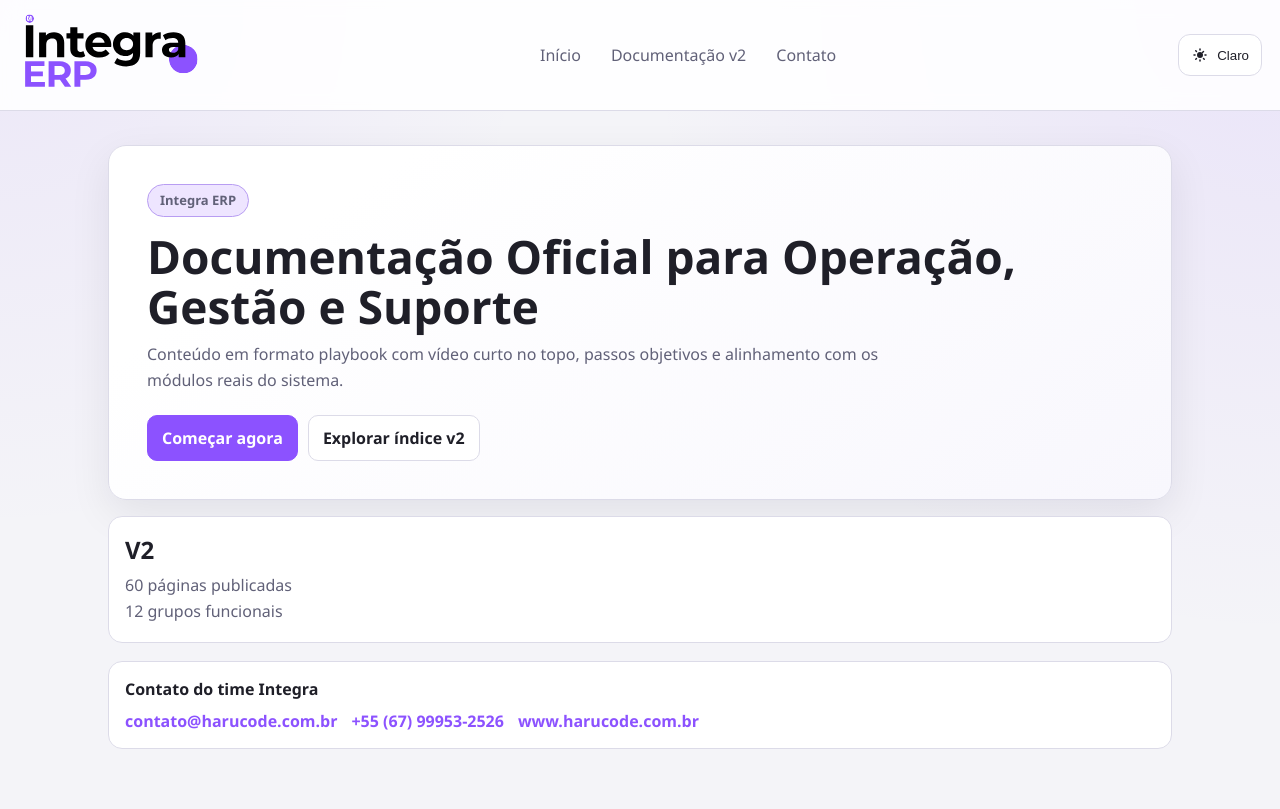
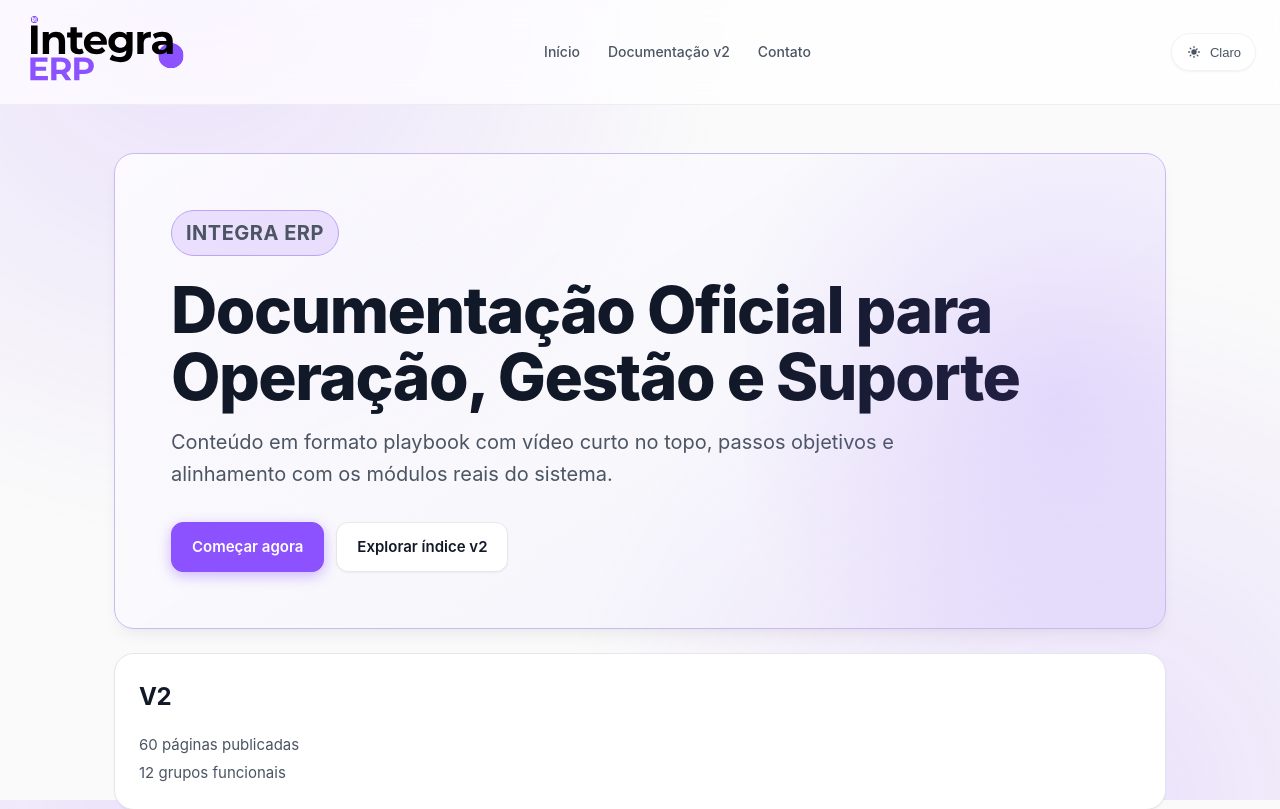
Before and after one commit to HaruCodeTI/integra-documentation, a Next.js app: page / in a window 1280 px wide. Shown: the top 809 px of the page. Built offline with nearby package versions, Linux system fonts and the light colour scheme.

Commit message:
feat(IN-284): Resolves sidebar navigation lag and redesigns document layout

```diff
--- a/app/globals.css
+++ b/app/globals.css
@@ -1,31 +1,50 @@
 :root {
+  /* Brand Integra */
   --brand-primary: #000000;
   --brand-secondary: #8c52ff;
-  --brand-secondary-light: #dbcef5;
-  --bg: #f4f4f8;
-  --bg-strong: #ebeaf4;
+  --brand-secondary-light: #ab82ff;
+  --brand-secondary-alpha: rgba(140, 82, 255, 0.15);
+
+  /* Light Theme - Premium Neutral Scale */
+  --bg: #fafafa;
+  --bg-strong: #f4f4f5;
   --panel: #ffffff;
-  --panel-soft: #f8f7fd;
-  --text: #1f1f28;
-  --text-soft: #616178;
-  --line: #dcdbe8;
-  --success: #1f8a55;
-  --shadow: 0 14px 40px rgba(16, 12, 36, 0.08);
+  --panel-soft: #fcfcfd;
+  --text: #111827;
+  --text-soft: #4b5563;
+  --line: #e5e7eb;
+  --success: #10b981;
+
+  /* Elevamento e Sombras */
+  --shadow-sm: 0 1px 2px 0 rgba(0, 0, 0, 0.05);
+  --shadow-md: 0 4px 6px -1px rgba(0, 0, 0, 0.05), 0 2px 4px -1px rgba(0, 0, 0, 0.03);
+  --shadow-lg: 0 10px 15px -3px rgba(0, 0, 0, 0.05), 0 4px 6px -2px rgba(0, 0, 0, 0.02);
+  --shadow-glow: 0 0 20px rgba(140, 82, 255, 0.1);
+  --border-radius-base: 12px;
+  --border-radius-lg: 20px;
 }
 
 html[data-theme='dark'] {
-  --bg: #0f1015;
-  --bg-strong: #171823;
-  --panel: #171926;
-  --panel-soft: #1f2233;
-  --text: #f0eff8;
-  --text-soft: #b2b3ca;
-  --line: #2d3146;
-  --shadow: 0 18px 42px rgba(0, 0, 0, 0.4);
+  /* Dark Theme - Profundo e sofisticado estilo Linear */
+  --bg: #0d0d0f;
+  --bg-strong: #141417;
+  --panel: #111114;
+  --panel-soft: #18181b;
+  --text: #f3f4f6;
+  --text-soft: #9ca3af;
+  --line: #27272a;
+  --brand-secondary-alpha: rgba(140, 82, 255, 0.25);
+
+  --shadow-sm: 0 1px 2px 0 rgba(0, 0, 0, 0.3);
+  --shadow-md: 0 4px 6px -1px rgba(0, 0, 0, 0.2), 0 2px 4px -1px rgba(0, 0, 0, 0.1);
+  --shadow-lg: 0 10px 15px -3px rgba(0, 0, 0, 0.25), 0 4px 6px -2px rgba(0, 0, 0, 0.15);
+  --shadow-glow: 0 0 30px rgba(140, 82, 255, 0.15);
 }
 
 * {
   box-sizing: border-box;
+  -webkit-font-smoothing: antialiased;
+  -moz-osx-font-smoothing: grayscale;
 }
 
 html,
@@ -36,45 +55,57 @@ body {
 }
 
 body {
-  font-family: 'Public Sans', 'Segoe UI', sans-serif;
+  font-family: 'Inter', 'Geist', -apple-system, BlinkMacSystemFont, 'Segoe UI', Roboto, Helvetica, Arial, sans-serif;
   color: var(--text);
-  background:
-    radial-gradient(circle at 0% 0%, color-mix(in srgb, var(--brand-secondary) 8%, transparent) 0, transparent 35%),
-    radial-gradient(circle at 100% 0%, color-mix(in srgb, var(--brand-secondary) 10%, transparent) 0, transparent 42%),
-    var(--bg);
+  background-color: var(--bg);
+  background-image:
+    radial-gradient(circle at 15% 0%, var(--brand-secondary-alpha) 0, transparent 40%),
+    radial-gradient(circle at 85% 100%, var(--brand-secondary-alpha) 0, transparent 40%);
+  background-attachment: fixed;
+  line-height: 1.6;
 }
 
 a {
   color: inherit;
   text-decoration: none;
+  transition: color 0.15s ease-out;
 }
 
+/* ------------------------
+   A. NAVBAR (Glassmorphism)
+   ------------------------ */
 .app-header {
   position: sticky;
   top: 0;
   z-index: 60;
-  backdrop-filter: blur(10px);
-  border-bottom: 1px solid var(--line);
-  background: color-mix(in srgb, var(--panel) 88%, transparent);
+  background: color-mix(in srgb, var(--panel) 70%, transparent);
+  backdrop-filter: blur(16px) saturate(180%);
+  -webkit-backdrop-filter: blur(16px) saturate(180%);
+  border-bottom: 1px solid color-mix(in srgb, var(--line) 70%, transparent);
 }
 
 .app-header-inner {
   max-width: 1400px;
   margin: 0 auto;
-  padding: 10px 18px;
+  padding: 12px 24px;
   display: grid;
   grid-template-columns: auto 1fr auto;
   align-items: center;
-  gap: 18px;
+  gap: 24px;
 }
 
 .brand-link {
   display: inline-flex;
   align-items: center;
+  transition: opacity 0.2s ease;
+}
+
+.brand-link:hover {
+  opacity: 0.8;
 }
 
 .brand-logo {
-  width: 180px;
+  width: 160px;
   height: auto;
   display: block;
 }
@@ -82,22 +113,22 @@ a {
 .top-nav {
   display: flex;
   align-items: center;
-  gap: 8px;
+  gap: 4px;
   justify-content: center;
   flex-wrap: wrap;
 }
 
 .top-nav a {
   color: var(--text-soft);
-  border: 1px solid transparent;
-  padding: 8px 10px;
-  border-radius: 9px;
+  font-size: 14px;
+  font-weight: 500;
+  padding: 8px 12px;
+  border-radius: var(--border-radius-base);
   transition: all 0.2s ease;
 }
 
 .top-nav a:hover {
   color: var(--text);
-  border-color: var(--line);
   background: var(--panel-soft);
 }
 
@@ -107,42 +138,63 @@ a {
 }
 
 .theme-toggle {
-  border: 1px solid var(--line);
-  background: var(--panel);
-  border-radius: 12px;
-  color: var(--text);
-  min-height: 42px;
-  padding: 8px 12px;
+  border: 1px solid color-mix(in srgb, var(--line) 50%, transparent);
+  background: color-mix(in srgb, var(--panel) 50%, transparent);
+  border-radius: 99px;
+  color: var(--text-soft);
+  min-height: 38px;
+  padding: 8px 14px;
   display: inline-flex;
   gap: 8px;
   align-items: center;
   cursor: pointer;
+  font-size: 13px;
+  font-weight: 500;
   transition: all 0.2s ease;
+  box-shadow: var(--shadow-sm);
 }
 
 .theme-toggle svg {
-  width: 18px;
-  height: 18px;
+  width: 16px;
+  height: 16px;
   fill: currentColor;
 }
 
 .theme-toggle:hover {
-  border-color: var(--brand-secondary);
   color: var(--brand-secondary);
+  border-color: var(--brand-secondary-alpha);
+  background: var(--brand-secondary-alpha);
+  box-shadow: var(--shadow-glow);
 }
 
+/* ------------------------
+   D. PÁGINA INICIAL / HOME
+   ------------------------ */
 .home {
   max-width: 1100px;
   margin: 0 auto;
-  padding: 34px 18px 64px;
+  padding: 48px 24px 80px;
 }
 
 .hero {
-  border: 1px solid var(--line);
-  background: linear-gradient(145deg, var(--panel) 20%, var(--panel-soft) 100%);
-  border-radius: 18px;
-  padding: clamp(22px, 3vw, 38px);
-  box-shadow: var(--shadow);
+  border: 1px solid color-mix(in srgb, var(--brand-secondary) 30%, var(--line));
+  background: linear-gradient(145deg, color-mix(in srgb, var(--panel) 80%, transparent), color-mix(in srgb, var(--brand-secondary-alpha) 40%, transparent));
+  border-radius: var(--border-radius-lg);
+  padding: clamp(32px, 5vw, 56px);
+  box-shadow: var(--shadow-lg);
+  position: relative;
+  overflow: hidden;
+}
+
+.hero::after {
+  content: '';
+  position: absolute;
+  top: -50%;
+  right: -20%;
+  width: 60%;
+  height: 200%;
+  background: radial-gradient(circle, var(--brand-secondary-alpha) 0%, transparent 60%);
+  pointer-events: none;
 }
 
 .badge {
@@ -151,15 +203,19 @@ a {
   background: color-mix(in srgb, var(--brand-secondary) 15%, transparent);
   color: var(--brand-secondary);
   border-radius: 999px;
-  padding: 5px 12px;
-  font-size: 13px;
+  padding: 6px 14px;
+  font-size: 12px;
   font-weight: 700;
+  letter-spacing: 0.5px;
+  text-transform: uppercase;
 }
 
 .hero h1 {
-  margin: 14px 0 10px;
-  font-size: clamp(28px, 5vw, 46px);
-  line-height: 1.1;
+  margin: 20px 0 16px;
+  font-size: clamp(36px, 6vw, 64px);
+  line-height: 1.05;
+  font-weight: 800;
+  letter-spacing: -1.5px;
   max-width: 900px;
 }
 
@@ -167,84 +223,114 @@ a {
   margin: 0;
   color: var(--text-soft);
   max-width: 760px;
+  font-size: clamp(16px, 2.5vw, 20px);
   line-height: 1.6;
 }
 
 .hero-actions {
   display: flex;
-  gap: 10px;
+  gap: 12px;
   flex-wrap: wrap;
-  margin-top: 22px;
+  margin-top: 32px;
+  position: relative;
+  z-index: 2;
 }
 
 .hero-actions a {
-  border-radius: 10px;
-  padding: 11px 14px;
-  font-weight: 700;
-  border: 1px solid var(--line);
+  border-radius: var(--border-radius-base);
+  padding: 12px 20px;
+  font-weight: 600;
+  font-size: 15px;
+  border: 1px solid transparent;
   transition: all 0.2s ease;
+  display: inline-flex;
+  align-items: center;
+  gap: 8px;
 }
 
 .hero-actions a:first-child {
   background: var(--brand-secondary);
   color: #fff;
   border-color: var(--brand-secondary);
+  box-shadow: 0 4px 14px rgba(140, 82, 255, 0.4);
 }
 
 .hero-actions a:first-child:hover {
-  background: color-mix(in srgb, var(--brand-secondary) 86%, #000);
+  background: color-mix(in srgb, var(--brand-secondary) 85%, #000);
+  transform: translateY(-2px);
+  box-shadow: 0 6px 20px rgba(140, 82, 255, 0.5);
 }
 
 .hero-actions a:last-child {
   background: var(--panel);
   color: var(--text);
+  border-color: var(--line);
+  box-shadow: var(--shadow-sm);
 }
 
 .hero-actions a:last-child:hover {
   border-color: var(--brand-secondary);
+  background: var(--brand-secondary-alpha);
   color: var(--brand-secondary);
 }
 
 .versions {
-  margin-top: 16px;
+  margin-top: 24px;
   display: grid;
-  grid-template-columns: repeat(auto-fit, minmax(190px, 1fr));
-  gap: 12px;
+  grid-template-columns: repeat(auto-fit, minmax(280px, 1fr));
+  gap: 16px;
 }
 
 .version-card {
   border: 1px solid var(--line);
   background: var(--panel);
-  border-radius: 14px;
-  padding: 16px;
+  border-radius: var(--border-radius-lg);
+  padding: 24px;
+  box-shadow: var(--shadow-sm);
+  transition: all 0.2s;
+  display: flex;
+  flex-direction: column;
+}
+
+.version-card:hover {
+  border-color: var(--brand-secondary-alpha);
+  box-shadow: var(--shadow-md);
+  transform: translateY(-2px);
 }
 
 .version-card h2 {
-  margin: 0 0 8px;
+  margin: 0 0 12px;
+  font-size: 24px;
+  font-weight: 700;
+  letter-spacing: -0.5px;
 }
 
 .version-card p {
-  margin: 4px 0;
+  margin: 4px 0 0;
   color: var(--text-soft);
+  font-size: 15px;
 }
 
 .contact-strip {
-  margin-top: 18px;
+  margin-top: 24px;
   border: 1px solid var(--line);
-  border-radius: 14px;
+  border-radius: var(--border-radius-lg);
   background: var(--panel);
-  padding: 16px;
+  padding: 24px;
+  box-shadow: var(--shadow-sm);
 }
 
 .contact-strip h3 {
-  margin: 0 0 10px;
-  font-size: 16px;
+  margin: 0 0 12px;
+  font-size: 18px;
+  font-weight: 600;
+  letter-spacing: -0.5px;
 }
 
 .contact-strip div {
   display: flex;
   flex-wrap: wrap;
-  gap: 14px;
+  gap: 16px;
 }
 
 .contact-strip a {
@@ -252,315 +338,9 @@ a {
   font-weight: 600;
 }
 
-.docs-shell {
-  display: grid;
-  grid-template-columns: auto minmax(0, 1fr);
-  max-width: 1400px;
-  margin: 0 auto;
-}
-
-.mobile-sidebar-trigger {
-  display: none;
-}
-
-.sidebar-overlay {
-  display: none;
-}
-
-.sidebar {
-  width: 310px;
-  border-right: 1px solid var(--line);
-  background: var(--panel);
-  position: sticky;
-  top: 66px;
-  height: calc(100vh - 66px);
-  overflow: auto;
-  padding: 14px;
-  transition: width 0.25s ease;
-}
-
-.sidebar.collapsed {
-  width: 78px;
-  padding-left: 10px;
-  padding-right: 10px;
-}
-
-.sidebar.collapsed .sidebar-top {
-  grid-template-columns: 1fr;
-  justify-items: center;
-}
-
-.sidebar-top {
-  display: grid;
-  grid-template-columns: auto 1fr auto;
-  align-items: center;
-  gap: 10px;
-  margin-bottom: 12px;
-}
-
-.sidebar-top h2 {
-  margin: 0;
-  font-size: 16px;
-}
-
-.sidebar-mobile-close {
-  display: none !important;
-}
-
-.icon-button {
-  min-width: 34px;
-  height: 34px;
-  border: 1px solid var(--line);
-  background: var(--panel-soft);
-  border-radius: 8px;
-  display: inline-flex;
-  align-items: center;
-  justify-content: center;
-  cursor: pointer;
-  color: var(--text-soft);
-}
-
-.icon-button svg {
-  width: 17px;
-  height: 17px;
-  fill: none;
-  stroke: currentColor;
-  stroke-width: 2;
-  stroke-linecap: round;
-  stroke-linejoin: round;
-}
-
-.icon-button:hover {
-  color: var(--brand-secondary);
-  border-color: var(--brand-secondary);
-}
-
-.sidebar input {
-  width: 100%;
-  border: 1px solid var(--line);
-  background: var(--panel-soft);
-  color: var(--text);
-  border-radius: 10px;
-  padding: 10px 12px;
-  margin-bottom: 10px;
-}
-
-.sidebar nav {
-  display: grid;
-  gap: 8px;
-}
-
-.sidebar section {
-  border: 1px solid var(--line);
-  border-radius: 12px;
-  padding: 10px;
-  background: var(--panel-soft);
-}
-
-.sidebar h3 {
-  margin: 0 0 8px;
-  display: inline-flex;
-  align-items: center;
-  gap: 8px;
-  font-size: 12px;
-  text-transform: uppercase;
-  color: var(--text-soft);
-}
-
-.sidebar ul {
-  margin: 0;
-  padding: 0;
-  list-style: none;
-}
-
-.sidebar li a {
-  display: block;
-  padding: 7px 9px;
-  border-radius: 8px;
-  font-size: 14px;
-  color: var(--text-soft);
-  transition: all 0.2s ease;
-}
-
-.sidebar li a:hover,
-.sidebar li a.active {
-  background: color-mix(in srgb, var(--brand-secondary) 20%, transparent);
-  color: var(--text);
-}
-
-.sidebar-contact {
-  margin-top: 14px;
-  border: 1px solid var(--line);
-  border-radius: 12px;
-  padding: 12px;
-  display: grid;
-  gap: 8px;
-  background: var(--panel-soft);
-}
-
-.sidebar-contact strong {
-  font-size: 14px;
-}
-
-.sidebar-contact p {
-  margin: 0;
-  font-size: 13px;
-  color: var(--text-soft);
-  line-height: 1.4;
-}
-
-.sidebar-contact a {
-  color: var(--brand-secondary);
-  font-weight: 600;
-  font-size: 13px;
-}
-
-.doc-content {
-  padding: 20px clamp(16px, 3.5vw, 44px) 60px;
-  width: 100%;
-}
-
-.breadcrumb {
-  display: flex;
-  flex-wrap: wrap;
-  gap: 8px;
-  color: var(--text-soft);
-  font-size: 14px;
-}
-
-.doc-header {
-  margin-top: 14px;
-  border: 1px solid var(--line);
-  background: var(--panel);
-  border-radius: 16px;
-  padding: 20px;
-}
-
-.doc-version {
-  margin: 0 0 8px;
-  color: var(--brand-secondary);
-  font-size: 13px;
-  font-weight: 700;
-  text-transform: uppercase;
-}
-
-.doc-header h1 {
-  margin: 0;
-  font-size: clamp(28px, 4vw, 44px);
-}
-
-.doc-header p {
-  margin: 10px 0 0;
-  color: var(--text-soft);
-  line-height: 1.6;
-}
-
-.video-block,
-.playbook-body,
-.next-steps {
-  margin-top: 14px;
-  border: 1px solid var(--line);
-  border-radius: 14px;
-  padding: 16px;
-  background: var(--panel);
-}
-
-.video-player {
-  margin: 6px 0;
-  width: 100%;
-  border-radius: 10px;
-  background: #0f0f13;
-}
-
-.video-block a {
-  color: var(--brand-secondary);
-  word-break: break-word;
-}
-
-.playbook-body h2 {
-  margin: 0 0 8px;
-}
-
-.playbook-body p,
-.playbook-body li {
-  color: var(--text-soft);
-  line-height: 1.7;
-}
-
-.next-steps ul {
-  margin: 0;
-  padding-left: 20px;
-}
-
-.next-steps a {
-  color: var(--brand-secondary);
-  font-weight: 700;
-}
-
-.version-page {
-  max-width: 1050px;
-  margin: 0 auto;
-  padding: 32px 18px 64px;
-}
-
-.version-page h1 {
-  margin: 0;
-}
-
-.version-page p {
-  color: var(--text-soft);
-}
-
-.version-page ul {
-  margin: 14px 0 0;
-  list-style: none;
-  padding: 0;
-  display: grid;
-  gap: 10px;
-}
-
-.version-page li {
-  border: 1px solid var(--line);
-  background: var(--panel);
-  border-radius: 12px;
-  padding: 12px;
-  display: flex;
-  justify-content: space-between;
-  gap: 12px;
-}
-
-.version-page li a {
-  font-weight: 700;
-}
-
-.version-page li span {
-  color: var(--text-soft);
-  font-size: 14px;
-}
-
-.animate-fade-up,
-.animate-fade-up-delay,
-.animate-fade-up-delay-2 {
-  opacity: 0;
-  transform: translateY(12px);
-  animation: fadeUp 0.45s ease forwards;
-}
-
-.animate-fade-up-delay {
-  animation-delay: 0.1s;
-}
-
-.animate-fade-up-delay-2 {
-  animation-delay: 0.2s;
-}
-
-@keyframes fadeUp {
-  to {
-    opacity: 1;
-    transform: translateY(0);
-  }
-}
-
+/* ------------------------
+   E. RESPONSIVIDADE E MOBILE
+   ------------------------ */
 @media (max-width: 1100px) {
   .docs-shell {
     grid-template-columns: 1fr;
@@ -568,8 +348,8 @@ a {
 
   .mobile-sidebar-trigger {
     position: fixed;
-    left: 14px;
-    bottom: 14px;
+    left: 20px;
+    bottom: 20px;
     z-index: 65;
     display: inline-flex;
     align-items: center;
@@ -577,14 +357,20 @@ a {
     border: 1px solid var(--line);
     background: var(--panel);
     color: var(--text);
-    padding: 10px 12px;
-    border-radius: 12px;
-    box-shadow: var(--shadow);
+    padding: 12px 16px;
+    border-radius: 99px;
+    font-weight: 600;
+    box-shadow: var(--shadow-lg);
+    transition: transform 0.2s;
+  }
+
+  .mobile-sidebar-trigger:active {
+    transform: scale(0.95);
   }
 
   .mobile-sidebar-trigger svg {
-    width: 18px;
-    height: 18px;
+    width: 20px;
+    height: 20px;
     fill: none;
     stroke: currentColor;
     stroke-width: 2;
@@ -595,13 +381,16 @@ a {
   .sidebar {
     position: fixed;
     left: -100%;
-    top: 66px;
+    top: 65px;
     width: min(88vw, 360px);
-    height: calc(100vh - 66px);
+    height: calc(100vh - 65px);
     z-index: 80;
-    transition: left 0.26s ease;
+    transition: left 0.3s cubic-bezier(0.4, 0, 0.2, 1);
     border-right: 1px solid var(--line);
-    box-shadow: var(--shadow);
+    background: color-mix(in srgb, var(--panel) 90%, transparent);
+    backdrop-filter: blur(16px);
+    -webkit-backdrop-filter: blur(16px);
+    box-shadow: var(--shadow-lg);
   }
 
   .sidebar.mobile-open {
@@ -611,10 +400,20 @@ a {
   .sidebar-overlay {
     display: block;
     position: fixed;
-    inset: 66px 0 0 0;
-    background: rgba(8, 8, 10, 0.45);
+    inset: 65px 0 0 0;
+    background: rgba(0, 0, 0, 0.5);
+    backdrop-filter: blur(4px);
+    -webkit-backdrop-filter: blur(4px);
     border: 0;
     z-index: 70;
+    opacity: 0;
+    animation: fadeIn 0.2s forwards;
+  }
+
+  @keyframes fadeIn {
+    to {
+      opacity: 1;
+    }
   }
 
   .sidebar-mobile-close {
@@ -630,7 +429,7 @@ a {
   }
 
   .brand-logo {
-    width: 150px;
+    width: 140px;
   }
 }
 
@@ -639,11 +438,8 @@ a {
     display: none;
   }
 
-  .hero h1 {
-    font-size: 30px;
-  }
-
   .version-page li {
     flex-direction: column;
+    align-items: flex-start;
   }
 }
```
Also changed, not shown: app/docs/[...slug]/page.tsx (+1 -11 lines), app/docs/layout.tsx (added, +17 -0 lines), components/DocsSidebar.tsx (+11 -5 lines).
